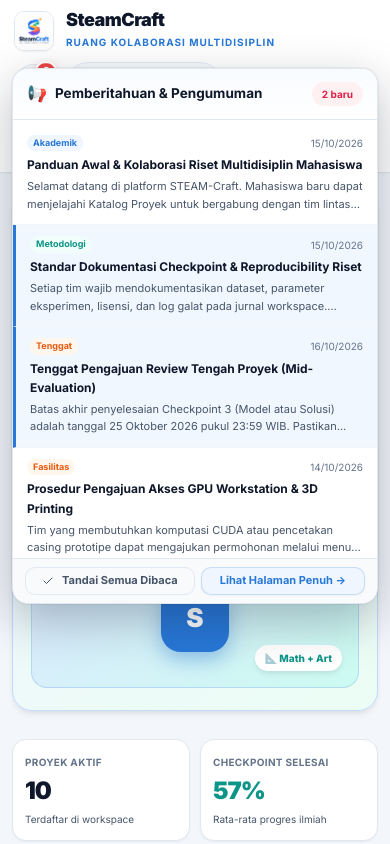
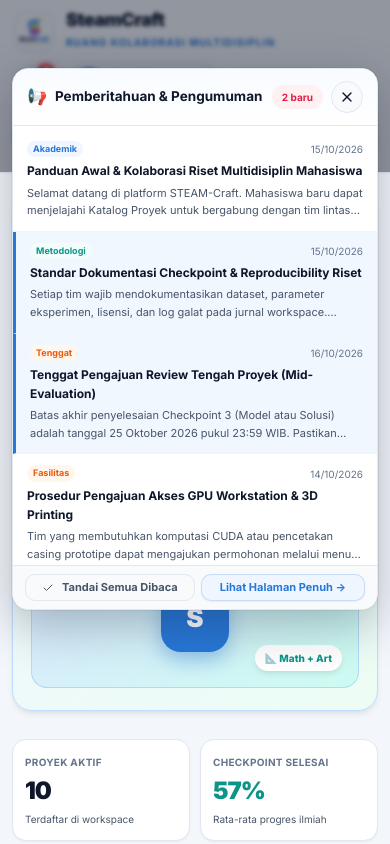
Before and after one commit to nazaa-arch/steamcraft, a React (Vite) app: page / in a window 390 px wide. Both pictures are taken after a click on the button "Notifikasi". Shown: the top 844 px of the page. Built offline with nearby package versions, Linux system fonts and the light colour scheme.

Commit message:
fix(mobile): add backdrop overlay, click-outside dismissal, and explicit close button to notification dropdown

```diff
--- a/src/components/layout/Topbar.tsx
+++ b/src/components/layout/Topbar.tsx
@@ -1,6 +1,6 @@
-import React, { useState } from 'react';
+import React, { useState, useEffect, useRef } from 'react';
 import { useApp } from '../../context/AppContext';
-import { Bell, Edit3, Shield, LogOut, Check } from 'lucide-react';
+import { Bell, Edit3, Shield, LogOut, Check, X } from 'lucide-react';
 
 export const Topbar: React.FC = () => {
   const {
@@ -18,6 +18,34 @@ export const Topbar: React.FC = () => {
   } = useApp();
 
   const [notifDropdownOpen, setNotifDropdownOpen] = useState(false);
+  const notifWrapperRef = useRef<HTMLDivElement>(null);
+
+  // Close notification dropdown when clicking outside or pressing Escape
+  useEffect(() => {
+    if (!notifDropdownOpen) return;
+
+    const handleClickOutside = (event: MouseEvent | TouchEvent) => {
+      if (notifWrapperRef.current && !notifWrapperRef.current.contains(event.target as Node)) {
+        setNotifDropdownOpen(false);
+      }
+    };
+
+    const handleKeyDown = (event: KeyboardEvent) => {
+      if (event.key === 'Escape') {
+        setNotifDropdownOpen(false);
+      }
+    };
+
+    document.addEventListener('mousedown', handleClickOutside);
+    document.addEventListener('touchstart', handleClickOutside, { passive: true });
+    document.addEventListener('keydown', handleKeyDown);
+
+    return () => {
+      document.removeEventListener('mousedown', handleClickOutside);
+      document.removeEventListener('touchstart', handleClickOutside);
+      document.removeEventListener('keydown', handleKeyDown);
+    };
+  }, [notifDropdownOpen]);
 
   if (!currentUser) return null;
 
@@ -248,7 +276,7 @@ export const Topbar: React.FC = () => {
         )}
 
         {/* Notification Bell Dropdown */}
-        <div className="notif-bell-wrapper">
+        <div className="notif-bell-wrapper" ref={notifWrapperRef}>
           <button
             className="notif-bell-btn"
             onClick={() => setNotifDropdownOpen(!notifDropdownOpen)}
@@ -258,6 +286,16 @@ export const Topbar: React.FC = () => {
             <Bell size={18} />
             {unreadCount > 0 && <span className="notif-badge">{unreadCount}</span>}
           </button>
+
+          {/* Fullscreen Backdrop for Mobile & Desktop (Click/Tap outside to close) */}
+          {notifDropdownOpen && (
+            <div
+              className="notif-backdrop"
+              onClick={() => setNotifDropdownOpen(false)}
+              onTouchStart={() => setNotifDropdownOpen(false)}
+              aria-hidden="true"
+            />
+          )}
 
           {/* Dropdown Popover */}
           {notifDropdownOpen && (
@@ -273,11 +311,22 @@ export const Topbar: React.FC = () => {
                     Pemberitahuan & Pengumuman
                   </strong>
                 </div>
-                {unreadCount > 0 && (
-                  <span className="badge badge-rose" style={{ fontSize: '10px' }}>
-                    {unreadCount} baru
-                  </span>
-                )}
+                <div style={{ display: 'flex', alignItems: 'center', gap: '8px' }}>
+                  {unreadCount > 0 && (
+                    <span className="badge badge-rose" style={{ fontSize: '10px' }}>
+                      {unreadCount} baru
+                    </span>
+                  )}
+                  <button
+                    type="button"
+                    className="notif-close-btn"
+                    onClick={() => setNotifDropdownOpen(false)}
+                    title="Tutup Notifikasi"
+                    aria-label="Tutup"
+                  >
+                    <X size={16} />
+                  </button>
+                </div>
               </div>
 
               <div className="notif-dropdown-list">
--- a/src/index.css
+++ b/src/index.css
@@ -460,3 +460,51 @@
   background: linear-gradient(90deg, #3b82f6, #10b981);
   transition: width 0.3s ease;
 }
+
+/* ==================== NOTIFICATION BACKDROP & CLOSE BUTTON ==================== */
+.notif-backdrop {
+  position: fixed;
+  inset: 0;
+  background: rgba(15, 23, 42, 0.45);
+  backdrop-filter: blur(2px);
+  -webkit-backdrop-filter: blur(2px);
+  z-index: 1040;
+  cursor: pointer;
+  animation: notifFadeIn 0.15s ease-out;
+}
+
+@keyframes notifFadeIn {
+  from { opacity: 0; }
+  to { opacity: 1; }
+}
+
+.notif-close-btn {
+  background: transparent;
+  border: 1px solid transparent;
+  color: var(--muted);
+  width: 28px;
+  height: 28px;
+  border-radius: 50%;
+  display: flex;
+  align-items: center;
+  justify-content: center;
+  cursor: pointer;
+  transition: all 0.15s ease;
+  padding: 0;
+}
+
+.notif-close-btn:hover {
+  background: var(--surface-alt);
+  color: var(--navy);
+  border-color: var(--line);
+}
+
+@media (max-width: 768px) {
+  .notif-close-btn {
+    width: 32px;
+    height: 32px;
+    background: var(--surface-alt);
+    border-color: var(--line);
+    color: var(--navy);
+  }
+}
```
